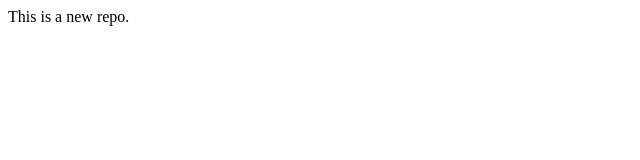
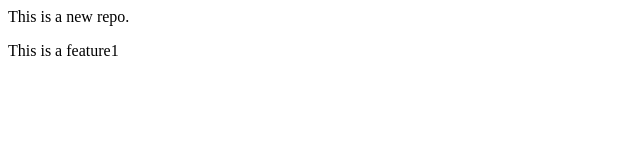
Before and after one commit to ishikapawar49-blip/LocalRepo, a plain HTML site: page index.html in a window 1280 px wide. Shown: the full height of the page, 0-640 px from the left. Drawn offline with Linux system fonts and the light colour scheme.

Commit message:
Add new feature

```diff
--- a/index.html
+++ b/index.html
@@ -1 +1,2 @@
 <p>This is a new repo.</p>
+<p>This is a feature1<p>
```
